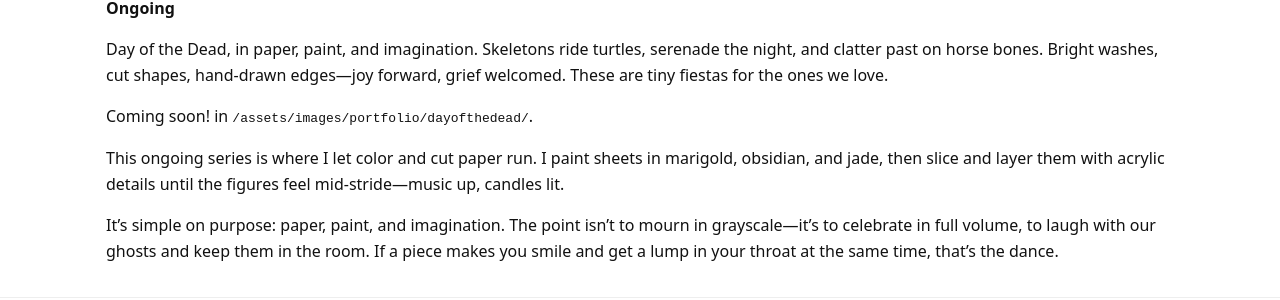
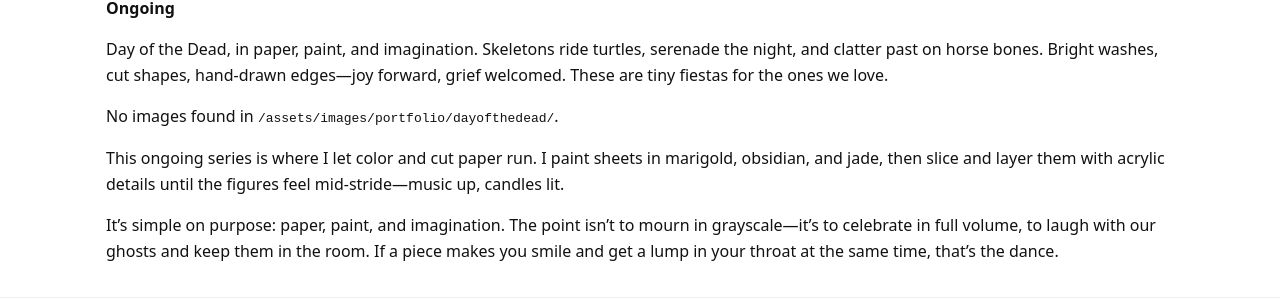
Before and after one commit to MoxieColor/moxiecolor, a Jekyll site: the page built from pages/portfolio/small/day-of-the-dead.md, in a window 1280 px wide. Shown: the part 243-543 px from the top of the page. Built offline with Jekyll 4.4.1, drawn with Linux system fonts in a browser that asks for light colours.

Commit message:
Update assets-grid.html

```diff
--- a/_includes/assets-grid.html
+++ b/_includes/assets-grid.html
@@ -26,13 +23,14 @@ then natural-sort that list by filename.
 {%- assign count = lines | size -%}
 
 {%- if count == 0 -%}
-  <p>Coming soon! in <code>{{ folder }}</code>.</p>
+  <p>No images found in <code>{{ folder }}</code>.</p>
 {%- else -%}
 <ul class="gallery-grid">
   {%- for line in lines -%}
+    {%- assign line = line | strip -%}
     {%- assign pair = line | split: "|||" -%}
-    {%- assign name = pair[0] -%}
-    {%- assign path = pair[1] -%}
+    {%- assign name = pair[0] | strip -%}
+    {%- assign path = pair[1] | strip -%}
     {%- assign base = name | split: "." | first -%}
     {%- assign title_from_name = base | split: "_" | last | replace: "-", " " -%}
     <li class="gallery-item">
@@ -45,6 +43,7 @@ then natural-sort that list by filename.
 </ul>
 {%- endif -%}
 
+
 <style>
   .gallery-grid{ display:grid; gap:1rem; grid-template-columns: repeat(auto-fit, minmax(220px,1fr));
                  list-style:none; padding:0; margin:1rem 0 0; }
```
Also changed, not shown: other parts of _includes/assets-grid.html (+2 -5 lines).
